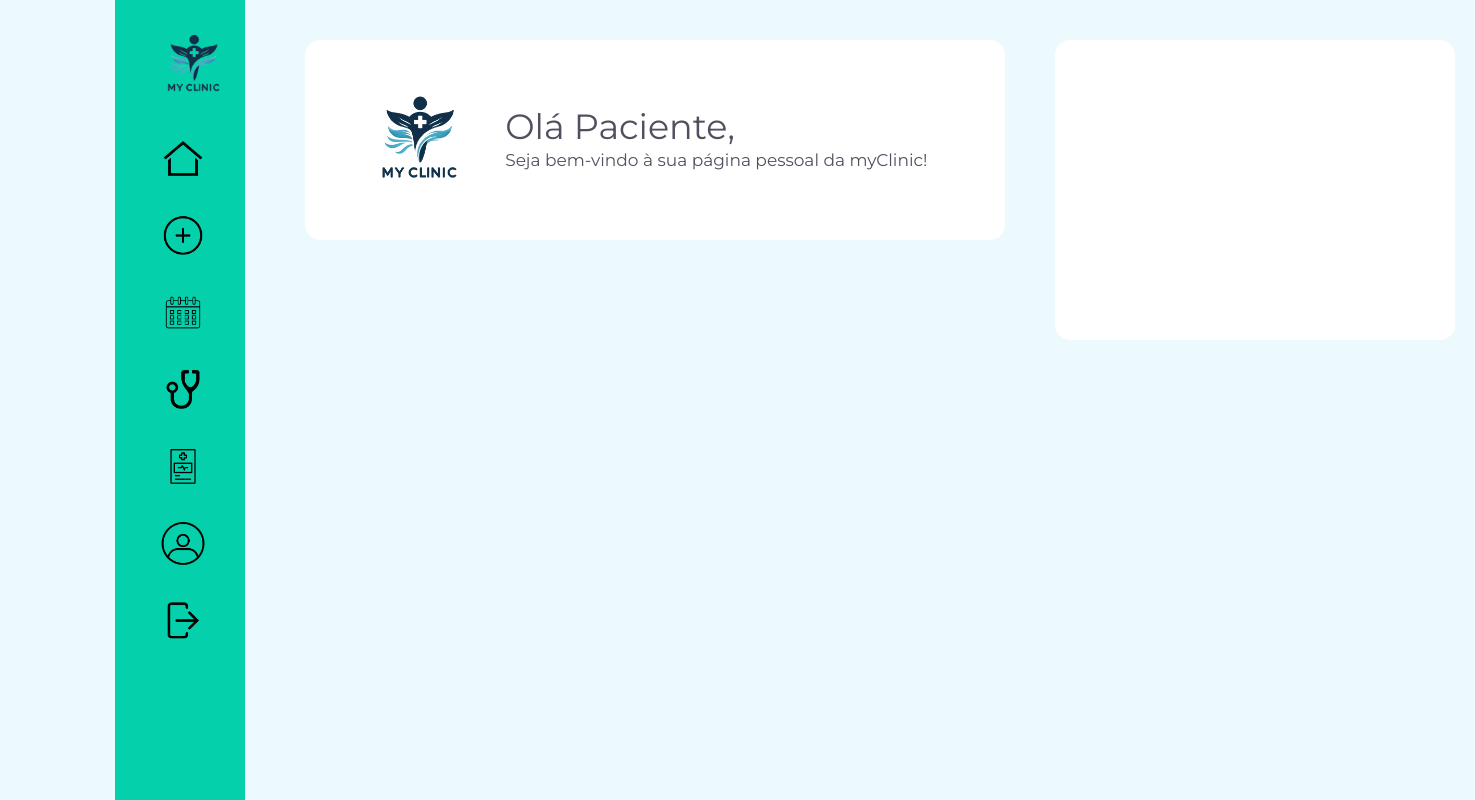
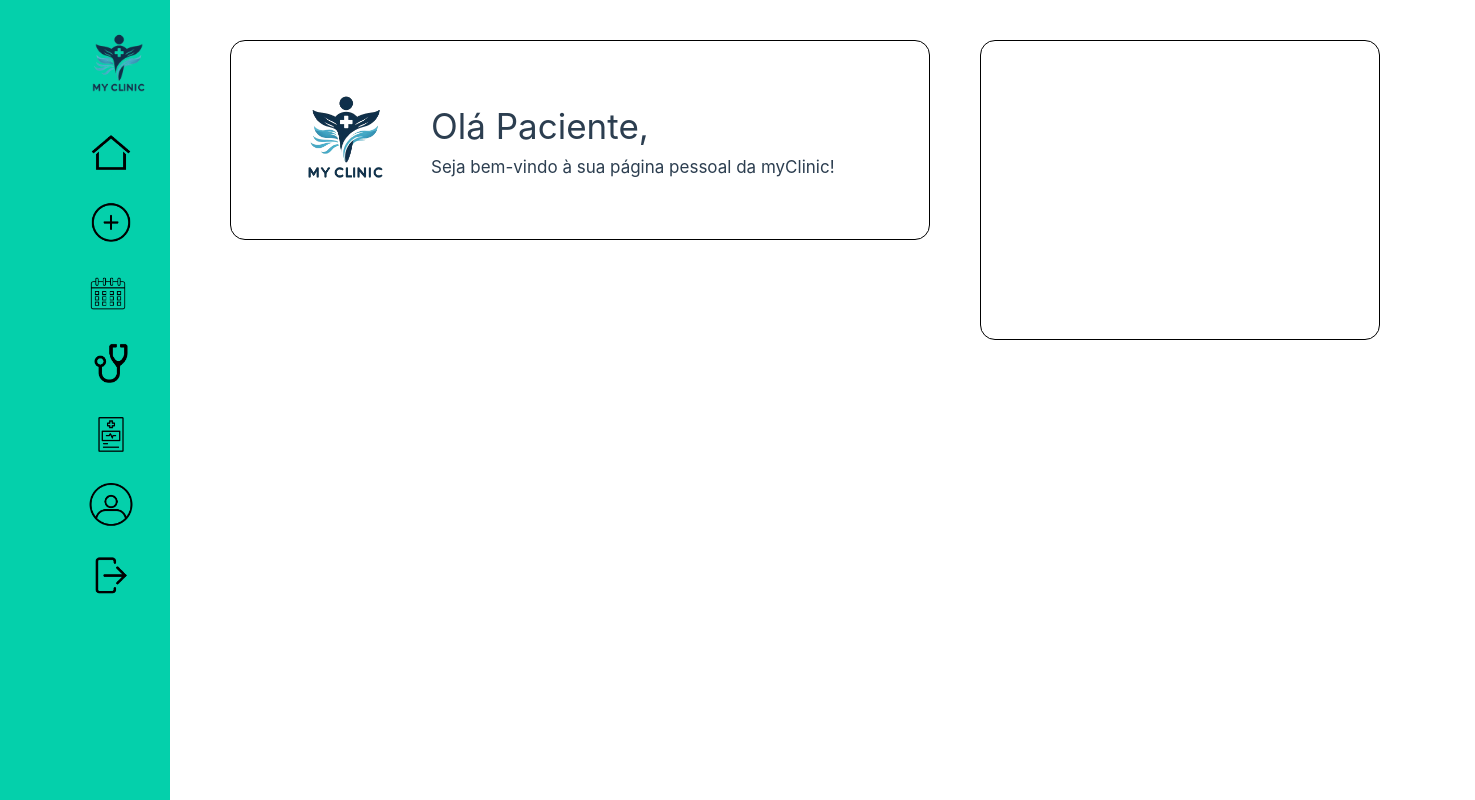
Before and after one commit to ruiiramos/myClinic-FrontEnd, a Vue app: page /home in a window 1280 px wide. Shown: the whole page, 1475 px wide, since content can reach past the window. Built offline with nearby package versions, Linux system fonts and the light colour scheme; what v-calendar would draw is missing.

Commit message:
atualizaçoes

```diff
--- a/src/assets/base.css
+++ b/src/assets/base.css
@@ -3,7 +3,7 @@
   --vt-c-white: #ffffff;
   --vt-c-white-soft: #f8f8f8;
   --vt-c-white-mute: #f2f2f2;
-  --vt-c-grey: rgb(189, 186, 186);
+  --vt-c-grey: #fff;
 
 
   --vt-c-black: #181818;
@@ -63,7 +63,6 @@
 body {
   min-height: 100%;
   color: var(--color-text);
-  background: var(--color-background);
   transition:
     color 0.5s,
     background-color 0.5s;
--- a/src/components/sidebar.vue
+++ b/src/components/sidebar.vue
@@ -37,7 +37,7 @@
     background-color: #f0f0f0;
     padding: 20px;
     height: 100vh;
-    background: #04D0AB;
+    background: linear-gradient(135deg, #480ca8, #4cc9f0);
   }
 
   .sidebar-logo {
@@ -50,6 +50,6 @@
     width: 50px;
     height: 50px;
     margin-left: 25%;
-    margin-top: 5%;
+    margin-top: 15%;
   }
   </style>
--- a/src/views/DadosMarcacaoView.vue
+++ b/src/views/DadosMarcacaoView.vue
@@ -81,6 +81,7 @@ export default {
 
 
 <style scoped>
+
 .container {
     display: flex;
     flex-direction: row;
--- a/src/views/HomePageView.vue
+++ b/src/views/HomePageView.vue
@@ -78,6 +78,7 @@ export default {
     border-radius: 15px;
     display: flex;
     align-items: center;
+    border: 1px solid black;
 }
 
 .retangulo-bem-vindo img {
@@ -109,5 +110,6 @@ export default {
     border-radius: 15px;
     display: flex;
     align-items: center;
+    border: 1px solid black;
 }
 </style>
--- a/src/views/LandingPageView.vue
+++ b/src/views/LandingPageView.vue
@@ -215,7 +215,7 @@
     }
 </script>
 
-<style>
+<style scoped>
 @import url("https://fonts.googleapis.com/css2?family=Montserrat:wght@300;400;500;600;700&display=swap");
 * {
     margin: 0;
@@ -237,6 +237,7 @@ body {
     -moz-user-select: none;
     -ms-user-select: none;
     user-select: none;
+    background-color: #fff;
 }
 .container {
     width: 82%;
--- a/src/views/LoginView.vue
+++ b/src/views/LoginView.vue
@@ -34,7 +34,6 @@
   justify-content: center;
   min-height: 100vh;
   padding: 20px;
-  background: var(--color-background);
   transition: background-color 0.5s;
 }
 
@@ -81,7 +80,7 @@
 .btn-entrar {
   width: 100%;
   padding: 10px;
-  background-color: #04D0AB; /* Verde */
+  background: linear-gradient(135deg, #480ca8, #4cc9f0);
   color: var(--vt-c-white);
   border: none;
   border-radius: 4px;
@@ -97,12 +96,12 @@
   display: block;
   text-align: center;
   margin-top: 20px;
-  color: #04D0AB; /* Azul */
+  color: blue; /* Azul */
   text-decoration: none;
   transition: color 0.3s;
 }
 
 .register-link:hover {
-  color: #ffffff; /* Azul escuro */
+  color: #480ca8; /* Azul escuro */
 }
   </style>
```
